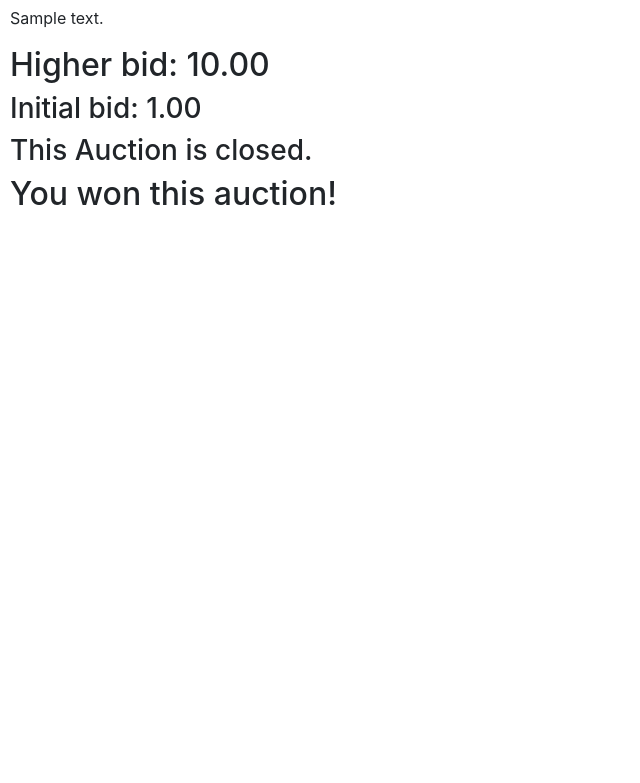
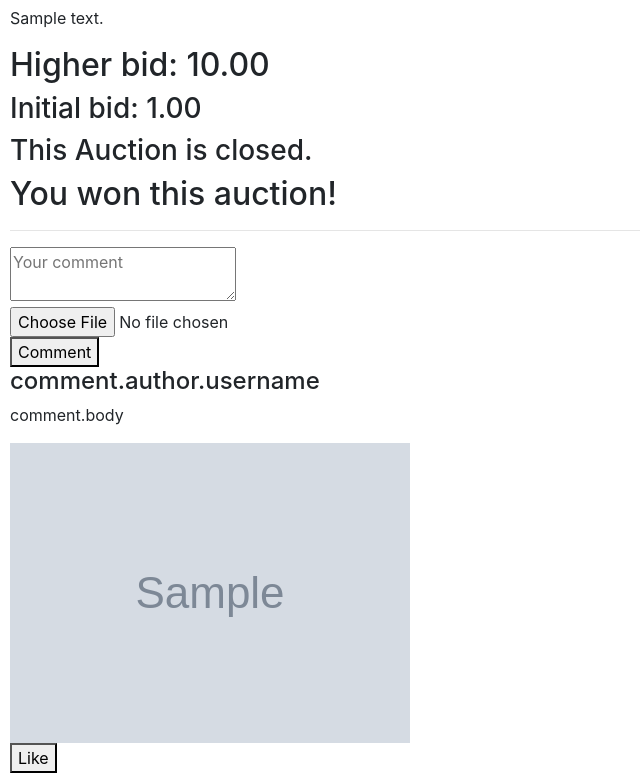
Before and after one commit to LuisGarrillo/commerce, a Django app: page /listings/1 in a window 1280 px wide. Shown: the part 555-1338 px from the top of the page, without its empty margins (0-640 px from the left). Before the commit the page ends 760 px from the top, so only its background shows below. Run offline with Django 3.2, Linux system fonts and the light colour scheme; a user stored in the database is signed in; tables that the repository leaves empty hold one stand-in row (values such as "Sample post"); grey boxes marked "Sample" are stand-in pictures; some libraries are stand-ins or nearby versions.

Commit message:
added comments view

```diff
--- a/auctions/models.py
+++ b/auctions/models.py
@@ -35,7 +35,8 @@ class Bid(models.Model):
 
 class Comment(models.Model):
     body = models.CharField(max_length=500)
-    image = models.ImageField(upload_to="comments/")
+    image = models.ImageField(upload_to="comments/", null=True, blank=True)
     author = models.ForeignKey(User, on_delete=models.CASCADE, related_name="comments")
+    timestamp = models.DateTimeField(default=timezone.now)
     auction = models.ForeignKey(Auction, on_delete=models.CASCADE, related_name="comment_list")
     likes = models.ManyToManyField(User, related_name="liked_posts", null=True, blank=True)
--- a/auctions/templates/auctions/detailed-listing.html
+++ b/auctions/templates/auctions/detailed-listing.html
@@ -1,6 +1,7 @@
 {% extends "auctions/layout.html" %}
 
 {% block body %}
+<div>
     <div>
         <img src="{{ listing.cover.url }}">
     </div>
@@ -51,4 +52,49 @@
             {% endif %}
         </div>
     </div>
+</div>
+<hr>
+{% if user.is_authenticated %}
+    <div>
+        <div>
+            <form action="{% url 'post comment' listing.id %}" method="post" enctype="multipart/form-data">
+                <div>
+                    <div>
+                        <textarea placeholder="Your comment" required></textarea>
+                    </div>
+                    <div>
+                        <input type="file" accept="image/*" value="Add an image">
+                    </div>
+                    <div>
+                        <button name="comment-btn">Comment</button>
+                    </div>
+                </div>
+            </form>
+        </div>
+        <div>
+            {% for comment in comments %}
+                <div>
+                    <div>
+                        <h4>comment.author.username</h4>
+                    </div>
+                    <div>
+                        <p>comment.body</p>
+                    </div>
+                    <div>
+                        <img src="{{ comment.image.url }}">
+                    </div>
+                    <form action="{% url 'like comment' listing.id %}" method="post">
+                        <div>
+                            <input name="comment_id" type="hidden">
+                            <button name="like-btn">Like</button>
+                        </div>
+                    </form>
+                </div>
+            {% empty %}
+                <h2>Nobody has posted anything yet...</h2>
+            {% endfor %}
+        </div>
+    </div>
+{% endif %}
+
 {% endblock %}
--- a/auctions/urls.py
+++ b/auctions/urls.py
@@ -16,4 +16,6 @@ urlpatterns = [
     path("listings/<int:listing_id>/add-watchlist", views.add_watchlist, name="add to watchlist"),
     path("listings/<int:listing_id>/remove-watchlist", views.remove_watchlist, name="remove from watchlist"),
     path("listings/<int:listing_id>/close", views.close_auction, name="close auction"),
+    path("listings/<int:listing_id>/comment", views.comment, name="post comment"),
+    path("listings/<int:listing_id>/like", views.like, name="like comment"),
 ]+ static(settings.MEDIA_URL, document_root=settings.MEDIA_ROOT)
--- a/auctions/views.py
+++ b/auctions/views.py
@@ -5,7 +5,7 @@ from django.http import HttpResponse, HttpResponseRedirect
 from django.shortcuts import render
 from django.urls import reverse
 
-from .models import User, Auction, Bid
+from .models import User, Auction, Bid, Comment
 from .utils import options
 from .verifications import verify_listing, verify_bid
 from .models_handler import save_auction, create_bid
@@ -69,16 +69,21 @@ def register(request):
     else:
         return render(request, "auctions/register.html")
 
+
 def detailed_listing(request, listing_id, message=None):
     listing = Auction.objects.get(pk=listing_id)
     higher_bid = Bid.objects.filter(auction_id=listing_id).order_by("-amount")[0]
+    comments = Comment.objects.filter(auction_id=listing_id).order_by("timestamp")
+
     return render(request, "auctions/detailed-listing.html", {
         "listing": listing,
         "is_author": listing.author.id == request.user.id,
         "on_watchlist": len(listing.watchlist.filter(id=request.user.id)) == 1,
         "higher_bid": higher_bid,
-        "message": message
+        "message": message,
+        "comments": comments
     })
+
 
 @login_required
 def create_listing(request):
@@ -122,7 +127,6 @@ def bid(request, listing_id):
         return HttpResponseRedirect(reverse("see listing", args=[listing_id]))
 
 
-
 @login_required
 def add_watchlist(request, listing_id):
     listing = Auction.objects.get(pk=listing_id)
@@ -130,12 +134,14 @@ def add_watchlist(request, listing_id):
 
     return HttpResponseRedirect(reverse("see listing", args=[listing_id]))
 
+
 @login_required
 def remove_watchlist(request, listing_id):
     listing = Auction.objects.get(pk=listing_id)
     listing.watchlist.remove(User.objects.get(pk= request.user.id))
 
     return HttpResponseRedirect(reverse("see listing", args=[listing_id]))
+
 
 @login_required
 def close_auction(request, listing_id):
@@ -147,3 +153,11 @@ def close_auction(request, listing_id):
     listing.save()
 
     return HttpResponseRedirect(reverse("see listing", args=[listing_id]))
+
+@login_required
+def comment(request, listing_id):
+    ...
+
+@login_required
+def like(request, listing_id):
+    ...
```
Also changed, not shown: auctions/migrations/0019_comment_timestamp_alter_comment_image.py (added).
